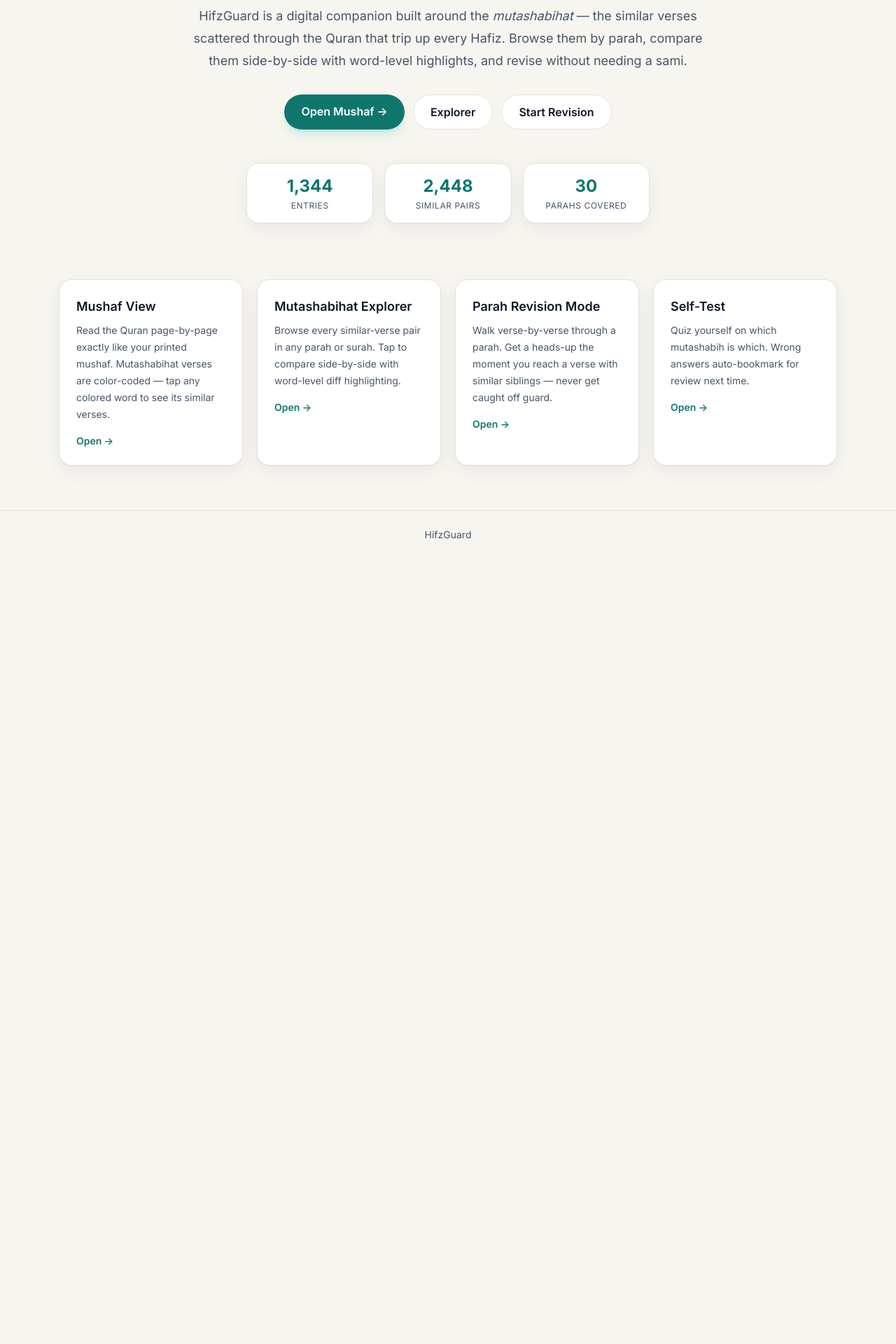
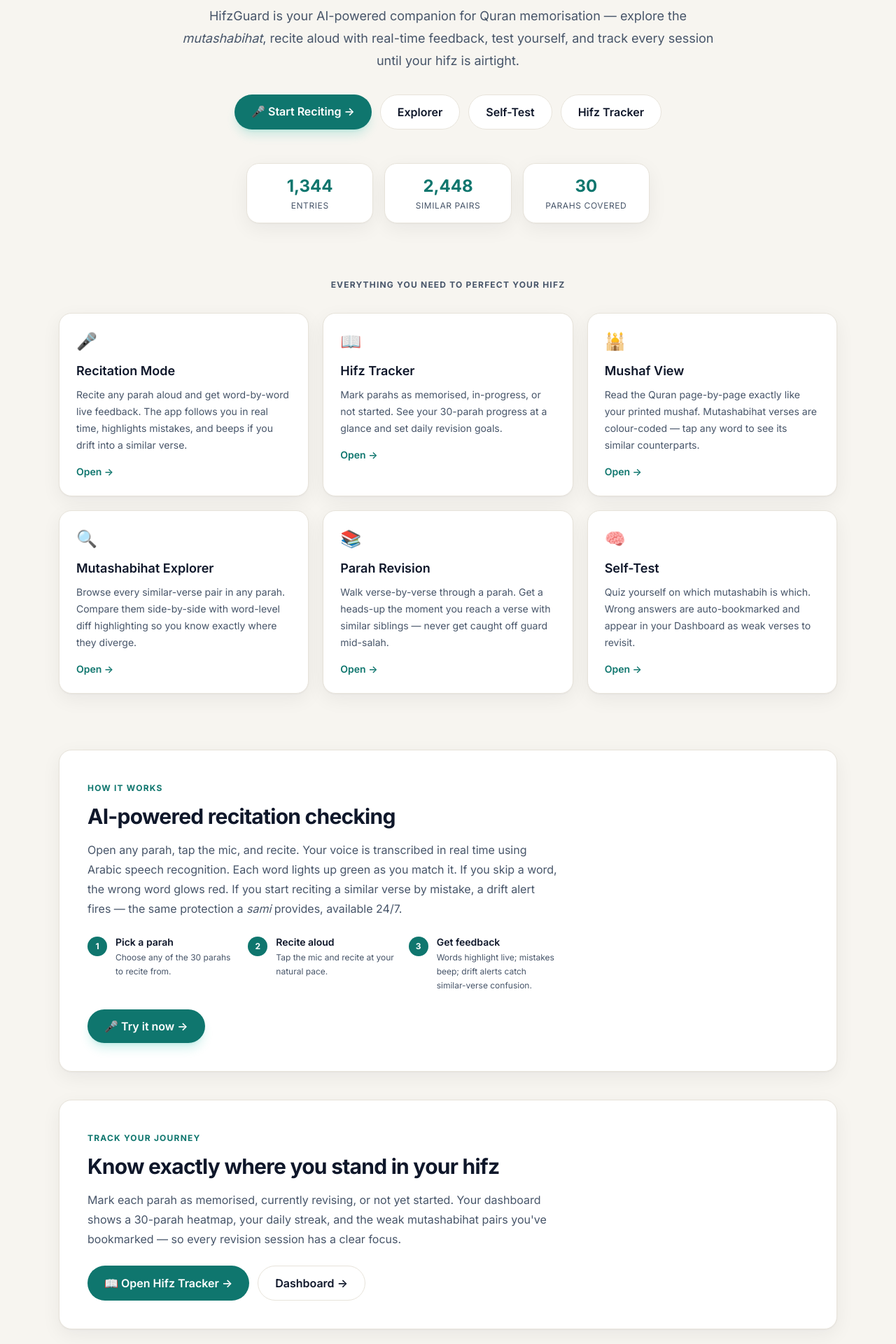
Before and after one commit to Hamza-Atiq/HifzGuard_for_Quran_Huffaz, a Next.js app: page / in a window 1280 px wide. Shown: the part 280-2200 px from the top of the page at 70% size. Before the commit the page ends 1078 px from the top, so only its background shows below. Built offline with nearby package versions, Linux system fonts and the light colour scheme; no server answers; a web font is replaced by a local one.

Commit message:
updated the home page

```diff
--- a/src/app/dashboard/page.tsx
+++ b/src/app/dashboard/page.tsx
@@ -159,12 +159,12 @@
             <strong>Your session is missing API scopes</strong> — bookmarks, activity, and streak
             data won&apos;t save until you sign out and sign back in.
           </span>
-          <button
-            onClick={() => { window.location.href = '/api/auth/logout'; }}
+          <a
+            href="/api/auth/logout"
             className="shrink-0 px-3 py-1.5 rounded-full bg-amber-600 text-white text-xs font-semibold hover:bg-amber-700 transition"
           >
-            Sign out &amp; re-login
-          </button>
+            Sign out
+          </a>
         </div>
       )}
 
--- a/src/app/page.tsx
+++ b/src/app/page.tsx
@@ -7,6 +7,8 @@
   return (
     <div className="max-w-6xl mx-auto px-5 py-10 sm:py-16">
       <AuthBanner />
+
+      {/* Hero */}
       <section className="text-center max-w-3xl mx-auto fade-up">
         <span className="badge badge-small mb-5">For Huffaz · By Huffaz</span>
         <h1 className="text-4xl sm:text-5xl font-bold tracking-tight text-[color:var(--ink)] leading-tight">
@@ -14,17 +16,17 @@
           you keep <span className="text-[color:var(--teal)]">confusing</span>.
         </h1>
         <p className="mt-5 text-lg text-[color:var(--ink-muted)] leading-8">
-          HifzGuard is a digital companion built around the <em>mutashabihat</em> — the similar
-          verses scattered through the Quran that trip up every Hafiz. Browse them by parah,
-          compare them side-by-side with word-level highlights, and revise without needing a sami.
+          HifzGuard is your AI-powered companion for Quran memorisation — explore
+          the <em>mutashabihat</em>, recite aloud with real-time feedback, test
+          yourself, and track every session until your hifz is airtight.
         </p>
 
         <div className="mt-8 flex flex-wrap gap-3 justify-center">
           <Link
-            href="/mushaf"
+            href="/recite"
             className="px-6 py-3 rounded-full bg-[color:var(--teal)] text-white font-semibold hover:opacity-95 shadow-lg shadow-teal-500/20 transition"
           >
-            Open Mushaf →
+            🎤 Start Reciting →
           </Link>
           <Link
             href="/explorer"
@@ -33,10 +35,16 @@
             Explorer
           </Link>
           <Link
-            href="/revision"
+            href="/self-test"
             className="px-6 py-3 rounded-full bg-[color:var(--bg-card)] border border-[color:var(--line)] font-semibold hover:border-[color:var(--teal)] hover:text-[color:var(--teal)] transition"
           >
-            Start Revision
+            Self-Test
+          </Link>
+          <Link
+            href="/hifz"
+            className="px-6 py-3 rounded-full bg-[color:var(--bg-card)] border border-[color:var(--line)] font-semibold hover:border-[color:var(--teal)] hover:text-[color:var(--teal)] transition"
+          >
+            Hifz Tracker
           </Link>
         </div>
 
@@ -47,27 +55,115 @@
         </div>
       </section>
 
-      <section className="mt-20 grid md:grid-cols-2 lg:grid-cols-4 gap-5">
+      {/* Feature grid */}
+      <section className="mt-20">
+        <h2 className="text-center text-xl font-bold tracking-tight text-[color:var(--ink-muted)] mb-8 uppercase text-xs tracking-widest">
+          Everything you need to perfect your hifz
+        </h2>
+        <div className="grid sm:grid-cols-2 lg:grid-cols-3 gap-5">
           <Feature
+            icon="🎤"
+            title="Recitation Mode"
+            desc="Recite any parah aloud and get word-by-word live feedback. The app follows you in real time, highlights mistakes, and beeps if you drift into a similar verse."
+            href="/recite"
+            highlight
+          />
+          <Feature
+            icon="📖"
+            title="Hifz Tracker"
+            desc="Mark parahs as memorised, in-progress, or not started. See your 30-parah progress at a glance and set daily revision goals."
+            href="/hifz"
+            highlight
+          />
+          <Feature
+            icon="🕌"
             title="Mushaf View"
-          desc="Read the Quran page-by-page exactly like your printed mushaf. Mutashabihat verses are color-coded — tap any colored word to see its similar verses."
+            desc="Read the Quran page-by-page exactly like your printed mushaf. Mutashabihat verses are colour-coded — tap any word to see its similar counterparts."
             href="/mushaf"
           />
           <Feature
+            icon="🔍"
             title="Mutashabihat Explorer"
-          desc="Browse every similar-verse pair in any parah or surah. Tap to compare side-by-side with word-level diff highlighting."
+            desc="Browse every similar-verse pair in any parah. Compare them side-by-side with word-level diff highlighting so you know exactly where they diverge."
             href="/explorer"
           />
           <Feature
-          title="Parah Revision Mode"
-          desc="Walk verse-by-verse through a parah. Get a heads-up the moment you reach a verse with similar siblings — never get caught off guard."
+            icon="📚"
+            title="Parah Revision"
+            desc="Walk verse-by-verse through a parah. Get a heads-up the moment you reach a verse with similar siblings — never get caught off guard mid-salah."
             href="/revision"
           />
           <Feature
+            icon="🧠"
             title="Self-Test"
-          desc="Quiz yourself on which mutashabih is which. Wrong answers auto-bookmark for review next time."
+            desc="Quiz yourself on which mutashabih is which. Wrong answers are auto-bookmarked and appear in your Dashboard as weak verses to revisit."
             href="/self-test"
           />
+        </div>
+      </section>
+
+      {/* How recitation works */}
+      <section className="mt-20 card p-8 sm:p-10 bg-gradient-to-br from-teal-50/60 to-transparent dark:from-teal-950/20">
+        <div className="max-w-2xl">
+          <span className="text-xs font-bold uppercase tracking-widest text-[color:var(--teal)]">
+            How it works
+          </span>
+          <h2 className="mt-3 text-2xl sm:text-3xl font-bold tracking-tight">
+            AI-powered recitation checking
+          </h2>
+          <p className="mt-4 text-[color:var(--ink-muted)] leading-7">
+            Open any parah, tap the mic, and recite. Your voice is transcribed in
+            real time using Arabic speech recognition. Each word lights up green as
+            you match it. If you skip a word, the wrong word glows red. If you start
+            reciting a similar verse by mistake, a drift alert fires — the same
+            protection a <em>sami</em> provides, available 24/7.
+          </p>
+          <div className="mt-6 grid sm:grid-cols-3 gap-4">
+            <HowStep n="1" label="Pick a parah" desc="Choose any of the 30 parahs to recite from." />
+            <HowStep n="2" label="Recite aloud" desc="Tap the mic and recite at your natural pace." />
+            <HowStep n="3" label="Get feedback" desc="Words highlight live; mistakes beep; drift alerts catch similar-verse confusion." />
+          </div>
+          <div className="mt-6">
+            <Link
+              href="/recite"
+              className="inline-flex items-center gap-2 px-6 py-3 rounded-full bg-[color:var(--teal)] text-white font-semibold hover:opacity-95 transition shadow-lg shadow-teal-500/20"
+            >
+              🎤 Try it now →
+            </Link>
+          </div>
+        </div>
+      </section>
+
+      {/* Hifz tracker CTA */}
+      <section className="mt-10 card p-8 sm:p-10">
+        <div className="max-w-2xl">
+          <span className="text-xs font-bold uppercase tracking-widest text-[color:var(--teal)]">
+            Track your journey
+          </span>
+          <h2 className="mt-3 text-2xl sm:text-3xl font-bold tracking-tight">
+            Know exactly where you stand in your hifz
+          </h2>
+          <p className="mt-4 text-[color:var(--ink-muted)] leading-7">
+            Mark each parah as memorised, currently revising, or not yet started.
+            Your dashboard shows a 30-parah heatmap, your daily streak, and the
+            weak mutashabihat pairs you&apos;ve bookmarked — so every revision
+            session has a clear focus.
+          </p>
+          <div className="mt-6 flex gap-3 flex-wrap">
+            <Link
+              href="/hifz"
+              className="inline-flex items-center gap-2 px-6 py-3 rounded-full bg-[color:var(--teal)] text-white font-semibold hover:opacity-95 transition"
+            >
+              📖 Open Hifz Tracker →
+            </Link>
+            <Link
+              href="/dashboard"
+              className="inline-flex items-center gap-2 px-6 py-3 rounded-full bg-[color:var(--bg-card)] border border-[color:var(--line)] font-semibold hover:border-[color:var(--teal)] hover:text-[color:var(--teal)] transition"
+            >
+              Dashboard →
+            </Link>
+          </div>
+        </div>
       </section>
     </div>
   );
@@ -84,9 +180,27 @@
   );
 }
 
-function Feature({ title, desc, href }: { title: string; desc: string; href: string }) {
+function Feature({
+  icon,
+  title,
+  desc,
+  href,
+  highlight,
+}: {
+  icon: string;
+  title: string;
+  desc: string;
+  href: string;
+  highlight?: boolean;
+}) {
   return (
-    <Link href={href} className="card p-6 hover:border-[color:var(--teal)] transition group">
+    <Link
+      href={href}
+      className={`card p-6 hover:border-[color:var(--teal)] transition group ${
+        highlight ? 'border-[color:var(--teal)]/40 bg-teal-50/30 dark:bg-teal-950/10' : ''
+      }`}
+    >
+      <div className="text-2xl mb-3">{icon}</div>
       <h3 className="font-semibold text-lg mb-2 group-hover:text-[color:var(--teal)] transition">
         {title}
       </h3>
@@ -95,3 +209,17 @@
     </Link>
   );
 }
+
+function HowStep({ n, label, desc }: { n: string; label: string; desc: string }) {
+  return (
+    <div className="flex gap-3">
+      <div className="w-7 h-7 rounded-full bg-[color:var(--teal)] text-white text-xs font-bold flex items-center justify-center shrink-0 mt-0.5">
+        {n}
+      </div>
+      <div>
+        <div className="font-semibold text-sm">{label}</div>
+        <div className="text-xs text-[color:var(--ink-muted)] mt-0.5 leading-5">{desc}</div>
+      </div>
+    </div>
+  );
+}
--- a/src/lib/auth.ts
+++ b/src/lib/auth.ts
@@ -107,11 +107,12 @@
     // back to the user via the AuthBanner so we can debug from the URL.
     throw new Error(`Token exchange failed: ${res.status} — ${respText.slice(0, 300)}`);
   }
+  const isProduction = process.env.NODE_ENV === 'production';
   const json = await res.json();
   c.set(TOKEN_COOKIE, json.access_token, {
     httpOnly: true,
     sameSite: 'lax',
-    secure: true,
+    secure: isProduction,
     path: '/',
     maxAge: json.expires_in ?? 3600,
   });
@@ -119,7 +120,7 @@
     c.set(REFRESH_COOKIE, json.refresh_token, {
       httpOnly: true,
       sameSite: 'lax',
-      secure: true,
+      secure: isProduction,
       path: '/',
       maxAge: 60 * 60 * 24 * 30,
     });
```
Also changed, not shown: src/app/api/auth/logout/route.ts (+18 -6 lines), src/components/AuthBanner.tsx (+20 -10 lines), 1 other file (tests, documents, lock files or other folders). Lines whose indentation alone changed are shown as unchanged.
